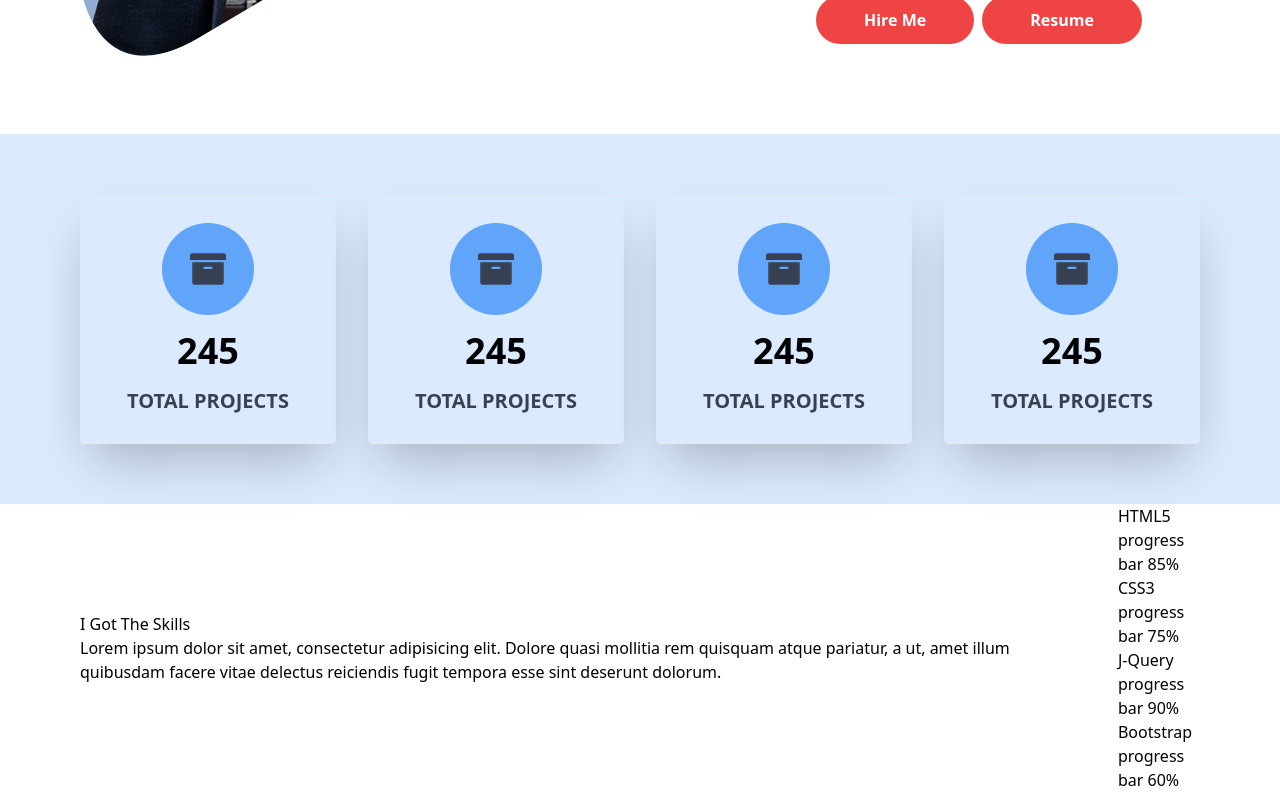
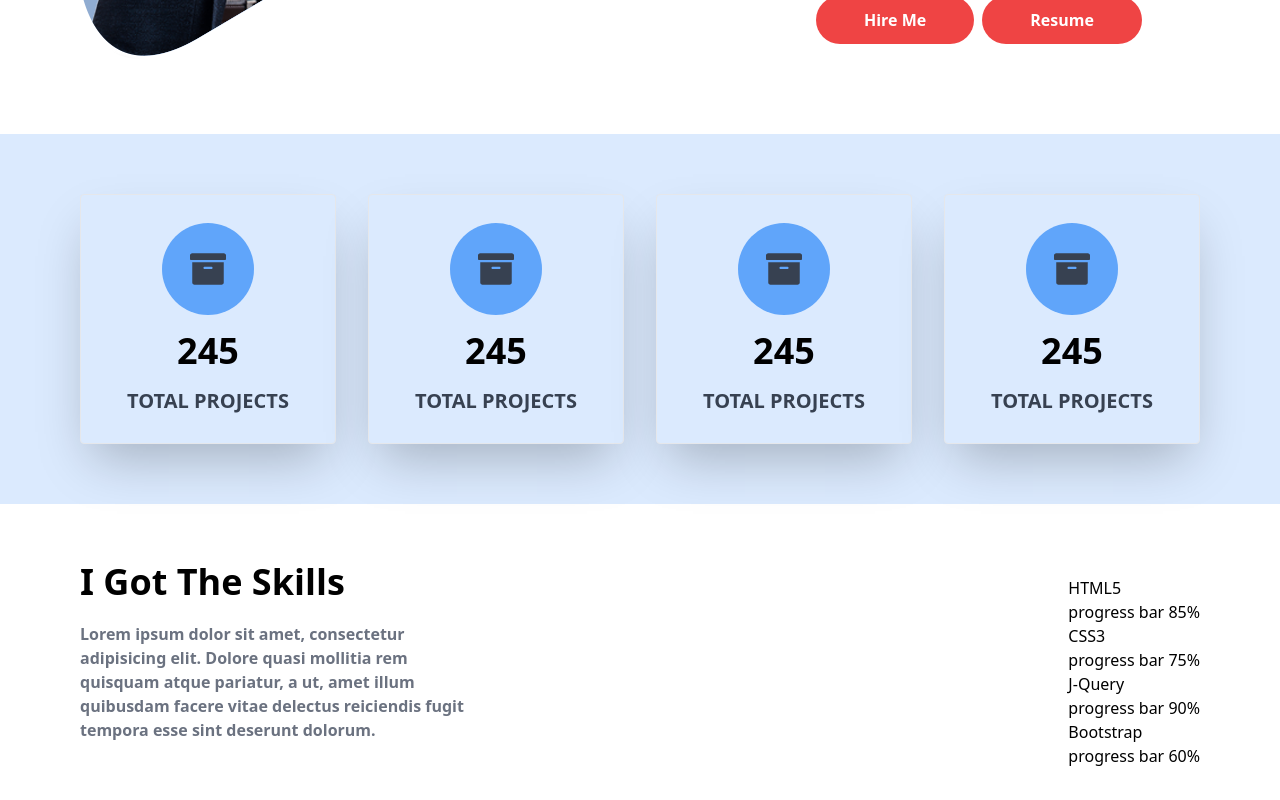
Before and after one commit to hariscs/demo-portfolio, a React (Create React App) app: page / in a window 1280 px wide. Shown: the part 1363-2163 px from the top of the page. Built offline with nearby package versions, Linux system fonts and the light colour scheme.

Commit message:
about section

```diff
--- a/src/components/Skills.jsx
+++ b/src/components/Skills.jsx
@@ -1,17 +1,17 @@
 const Skills = () => {
 	return (
 		<section>
-			<div className='container lg:px-20 mx-auto px-6 lg:flex lg:justify-between lg:items-center gap-14'>
+			<div className='container lg:px-20 mx-auto px-6 lg:flex lg:justify-between lg:items-center gap-14 py-8'>
 				<div>
-					<h2>I Got The Skills</h2>
-					<p>
+					<h2 className='text-4xl font-bold mb-5'>I Got The Skills</h2>
+					<p className='text-gray-500 max-w-sm font-semibold'>
 						Lorem ipsum dolor sit amet, consectetur adipisicing elit. Dolore
 						quasi mollitia rem quisquam atque pariatur, a ut, amet illum
 						quibusdam facere vitae delectus reiciendis fugit tempora esse sint
 						deserunt dolorum.
 					</p>
 				</div>
-				<div>
+				<div className='mt-10'>
 					<ul>
 						<li>
 							<h4>HTML5</h4>
```
